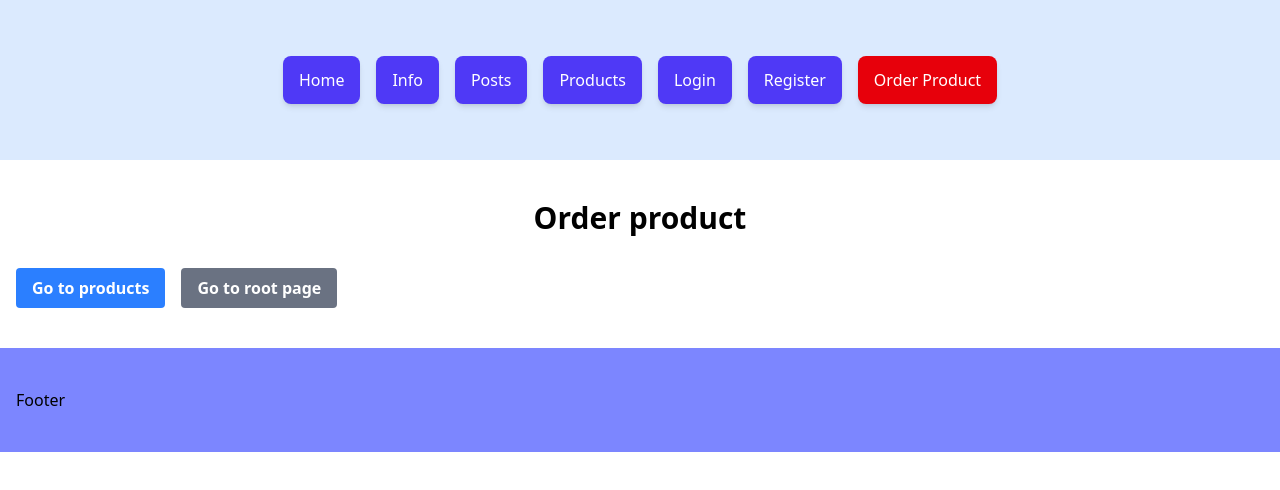
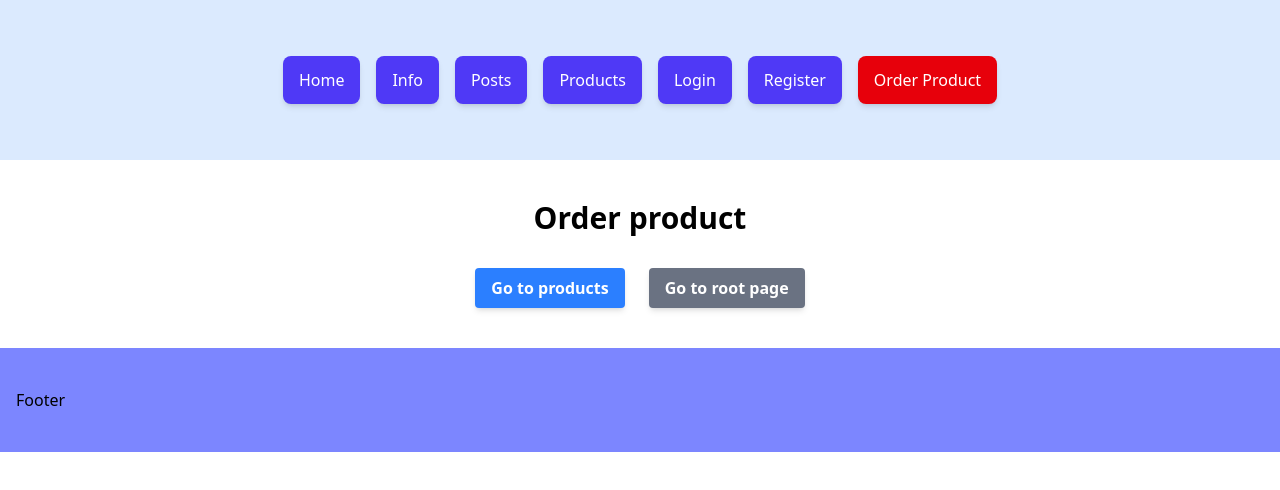
Before and after one commit to FomenkoAndrey/___nextjs-course_____20250418, a Next.js app: page /order-product in a window 1280 px wide. Shown: the top 490 px of the page. Built offline with nearby package versions, Linux system fonts and the light colour scheme.

Commit message:
Style(tailwind): add button styles and refactor button implementation in order product page

```diff
--- a/src/app/globals.css
+++ b/src/app/globals.css
@@ -21,6 +21,32 @@ body {
   @apply text-xl font-bold text-center mb-4;
 }
 
+/* Кнопки */
+.btn {
+  @apply font-bold py-2 px-4 rounded shadow-md transition-all duration-150;
+  transform: translateY(0) scale(1);
+}
+
+.btn:hover {
+  transform: translateY(-2px) scale(1.15);
+}
+
+.btn-primary {
+  @apply bg-blue-500 text-white;
+}
+
+.btn-primary:hover {
+  @apply bg-blue-700;
+}
+
+.btn-secondary {
+  @apply bg-gray-500 text-white;
+}
+
+.btn-secondary:hover {
+  @apply bg-gray-700;
+}
+
 .loading {
   @apply w-32 h-32 rounded-full mx-auto my-10;
   border: 8px solid rgba(229, 231, 235, 0.3);
--- a/src/app/order-product/page.tsx
+++ b/src/app/order-product/page.tsx
@@ -16,18 +16,14 @@ export default function OrderProduct() {
   return (
     <div>
       <h1 className="header-title">Order product</h1>
-      <button
-        onClick={orderProductHandler}
-        className="bg-blue-500 hover:bg-blue-700 text-white font-bold py-2 px-4 rounded mr-4 transition-colors duration-200 focus:outline-none focus:ring-2 focus:ring-blue-500 focus:ring-opacity-50"
-      >
-        Go to products
-      </button>
-      <button
-        onClick={goToRootPageHandler}
-        className="bg-gray-500 hover:bg-gray-700 text-white font-bold py-2 px-4 rounded transition-colors duration-200 focus:outline-none focus:ring-2 focus:ring-gray-500 focus:ring-opacity-50"
-      >
-        Go to root page
-      </button>
+      <div className="flex justify-center items-center gap-6">
+        <button onClick={orderProductHandler} className="btn btn-primary">
+          Go to products
+        </button>
+        <button onClick={goToRootPageHandler} className="btn btn-secondary">
+          Go to root page
+        </button>
+      </div>
     </div>
   )
 }
--- a/src/components/Navbar.tsx
+++ b/src/components/Navbar.tsx
@@ -25,7 +25,7 @@ const Navbar = () => {
             pathname === item.href
               ? 'bg-red-600'
               : 'bg-indigo-600 hover:bg-indigo-900 hover:-translate-y-1 hover:scale-115'
-          } block text-white font-medium py-3 px-4 rounded-lg shadow-md transition-all duration-150 focus:outline-none focus:ring-4 focus:ring-indigo-300 focus:ring-opacity-70`}
+          } block text-white font-medium py-3 px-4 rounded-lg shadow-md transition-all duration-150 focus:outline-none focus:ring-4 focus:ring-indigo-300`}
         >
           {item.label}
         </Link>
```
